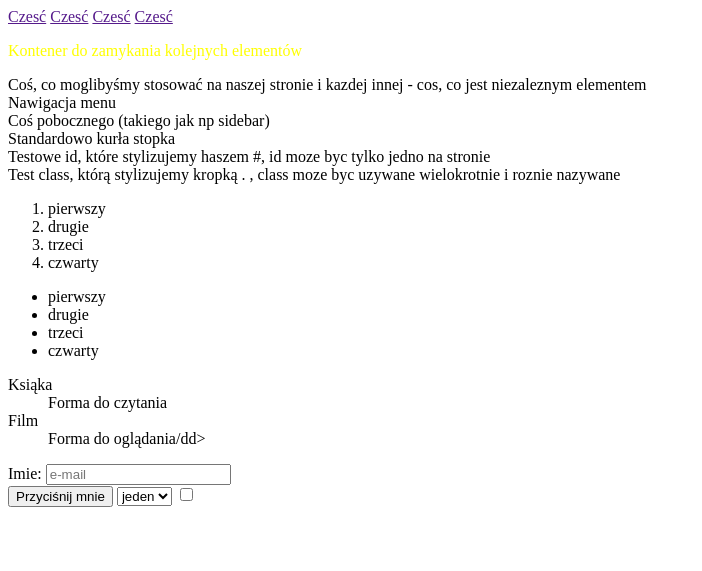
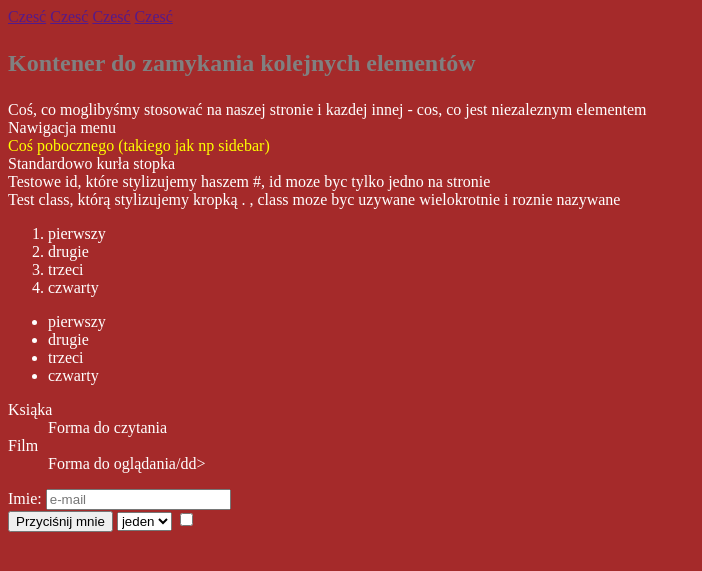
Before and after one commit to kacperwalter/code-notes, a PHP site: page /notatki.html in a window 1280 px wide. Shown: the top 571 px of the page, without its empty margins (0-702 px from the left). Run offline with PHP 8.4, Linux system fonts and the light colour scheme.

Commit message:
selektory css

```diff
--- a/HTML/notatki.html
+++ b/HTML/notatki.html
@@ -16,7 +16,7 @@
 <body>
 
     <!-- HTML5 semantic elements -->
-    <header class="header">
+    <header>
         <a href="">Czesć</a>
         <a href="">Czesć</a>
         <a href="">Czesć</a>
@@ -24,7 +24,7 @@
     </header>
 
     <section class="section_test">
-        <p>Kontener do zamykania kolejnych elementów</p>
+        <h2 class="subtytul"><p>Kontener do zamykania kolejnych elementów</p></h2>
     </section>
 
     <article>
@@ -35,7 +35,7 @@
         Nawigacja menu
     </nav>
 
-    <aside>
+    <aside id="stylowanie_id">
         Coś pobocznego (takiego jak np sidebar)
     </aside>
 
--- a/HTML/style.css
+++ b/HTML/style.css
@@ -1,7 +1,28 @@
-.header {
-    color: geen;
+.section_test {
+    color: yellow !important;
+    /* jeśli uzyjemy !important to wlasnie stad bedzie w pierwszej kolejnosci brany styl */
 }
 
-.section_test {
+/* jeśli stylujemy tagi to wystarczy zapisac to bez zadnego selektora */
+body {
+    background-color: brown;
+    color: white;
+}
+
+/* SELEKTORY */
+
+/* musi spelniac wszystkie warunki - formułowanie styli tylko do określonych miejsc*/
+body header h2 {
+    background-color: blue;
+    color: green;
+}
+
+/* stylowanie klas */
+.subtytul {
+    color: grey;
+}
+
+/* stylowanie id (ofc id musi byc unikalne na stronie) */
+#stylowanie_id {
     color: yellow;
 }
```
